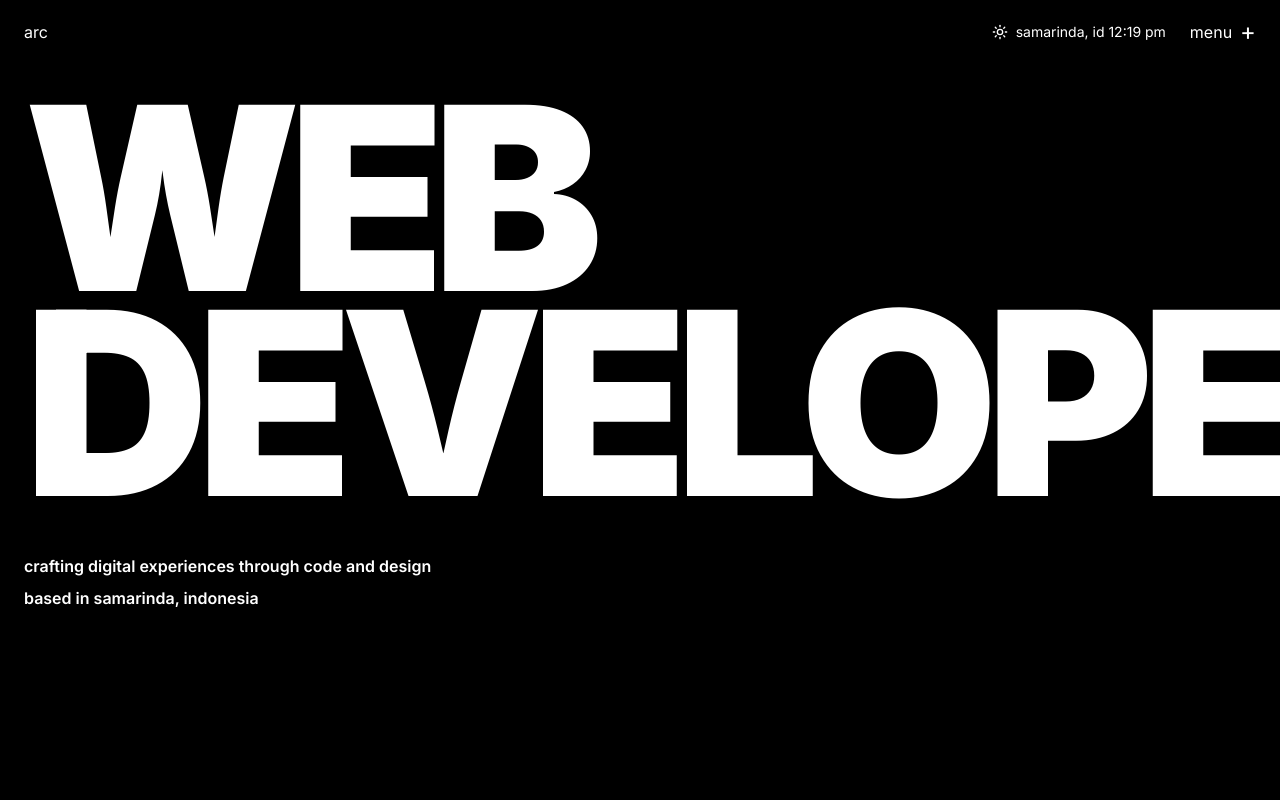
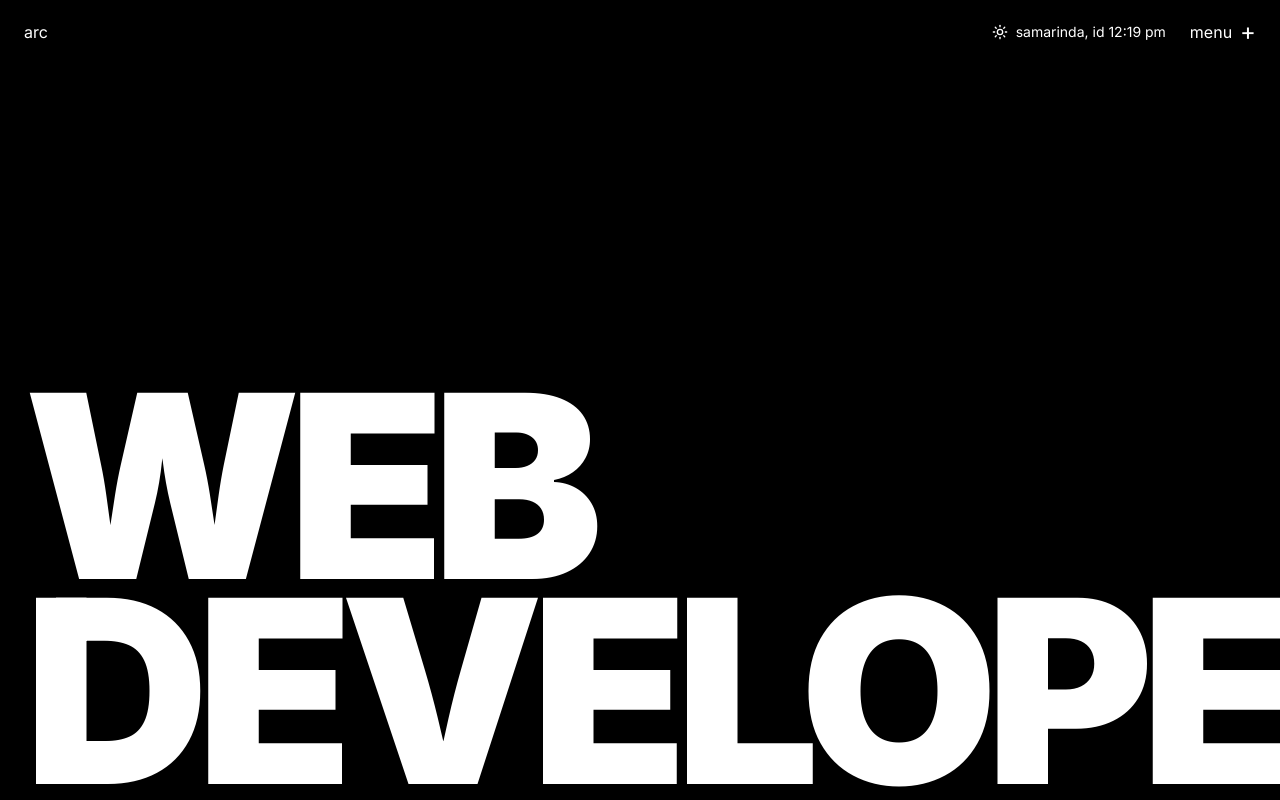
Before and after one commit to mhmmdarsy/arc-porto, a React (Vite) app: page / in a window 1280 px wide. Shown: the top 800 px of the page. Built offline with nearby package versions, Linux system fonts and the light colour scheme.

Commit message:
fix: adjust padding in HeroSection for improved layout

```diff
--- a/src/components/HeroSection.tsx
+++ b/src/components/HeroSection.tsx
@@ -3,7 +3,7 @@ import { HeroDescription } from './HeroDescription';
 
 export function HeroSection() {
   return (
-    <section className="min-h-screen pt-24 px-6">
+    <section className="min-h-screen pt-96 px-6">
       <div className="max-w-screen-2xl mx-auto">
         <div className="grid grid-cols-1 lg:grid-cols-12 items-start">
           <HeroTitle />
```
